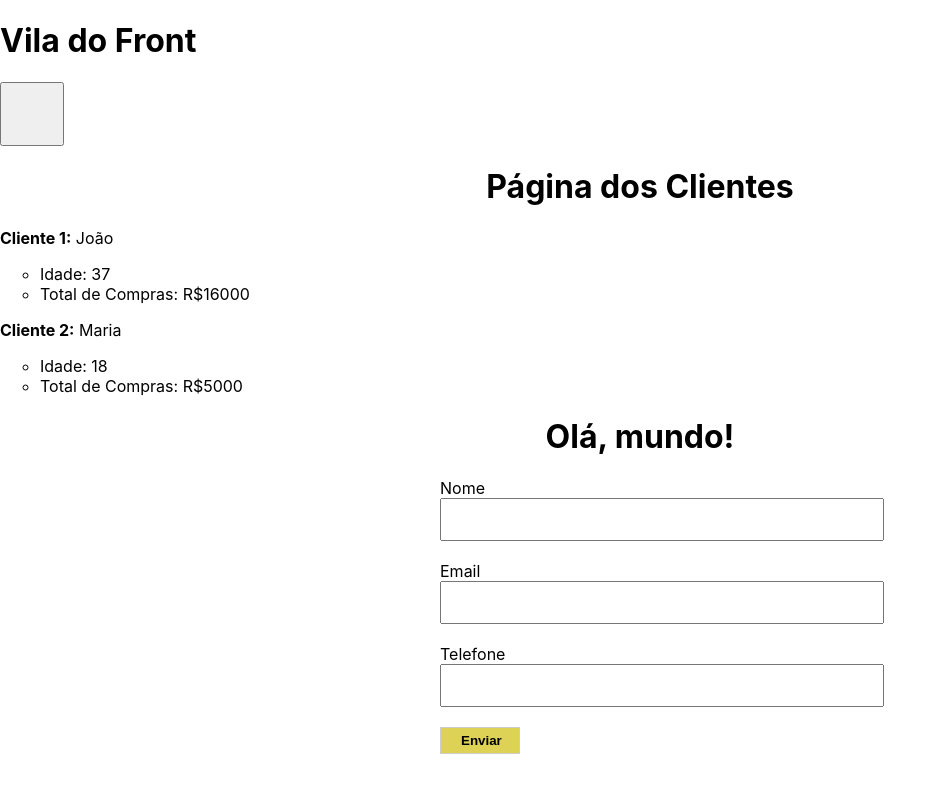
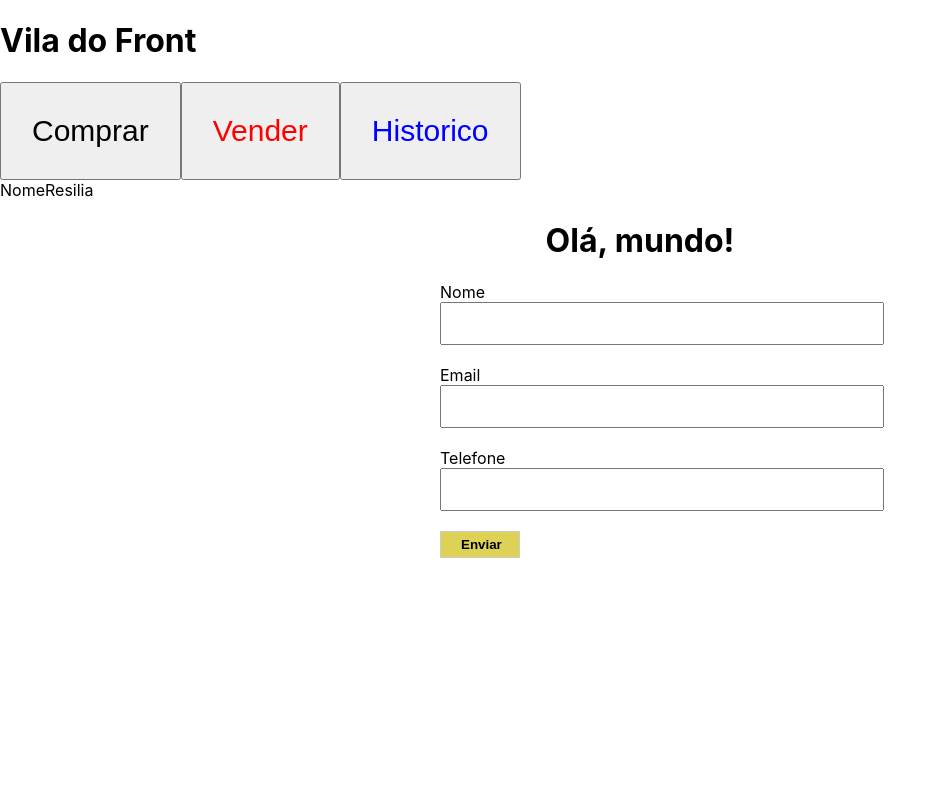
Before and after one commit to rafael-angonese/vila-do-front, a React (Create React App) app: page / in a window 1280 px wide. Shown: the top 792 px of the page, without its empty margins (0-947 px from the left). Built offline with nearby package versions, Linux system fonts and the light colour scheme.

Commit message:
:sparkles: chore: use component with props

```diff
--- a/src/App.js
+++ b/src/App.js
@@ -1,17 +1,26 @@
 import Button from "./components/Button";
-import Clients from "./components/Clients"
+import Clients from "./components/Clients";
 import ConctactForm from "./components/ContactForm";
+import Label from "./components/Label";
 
 function App() {
   return (
-    <div >
+    <div>
       <h1>Vila do Front</h1>
-      <Button />
+      <Button >Comprar</Button>
 
-      <Clients />
+      <Button color="red" size="20px" >Vender</Button>
+
+      <Button color="blue">Historico</Button>
+
+      <br />
+      <Label>Nome</Label>
+      <Label>Resilia</Label>
+
+
+      {/* <Clients /> */}
 
       <ConctactForm />
-
     </div>
   );
 }
```
